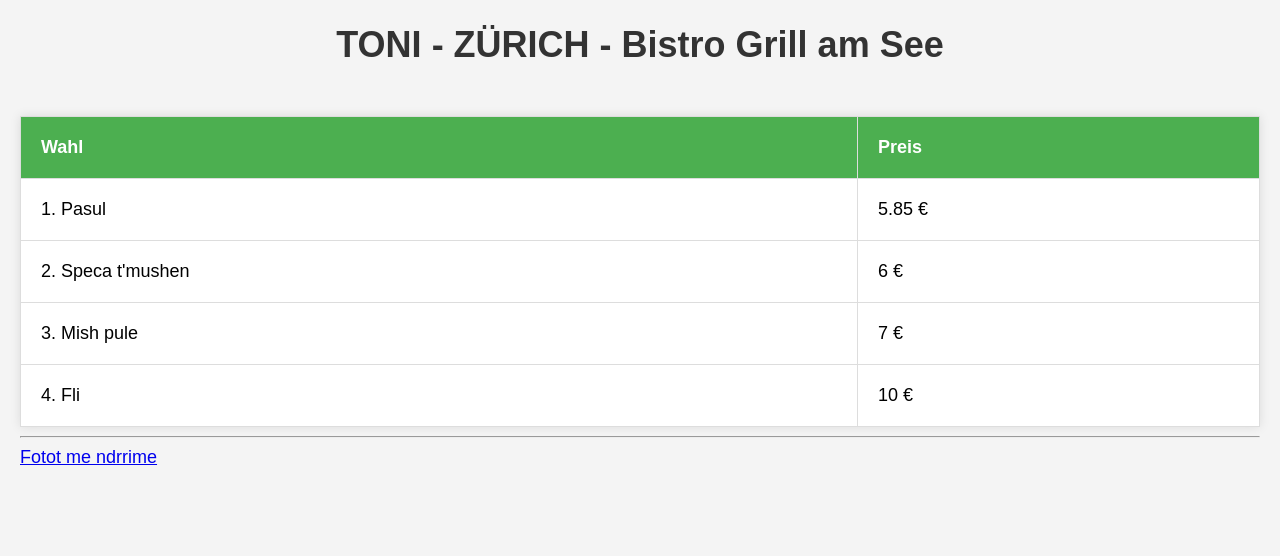
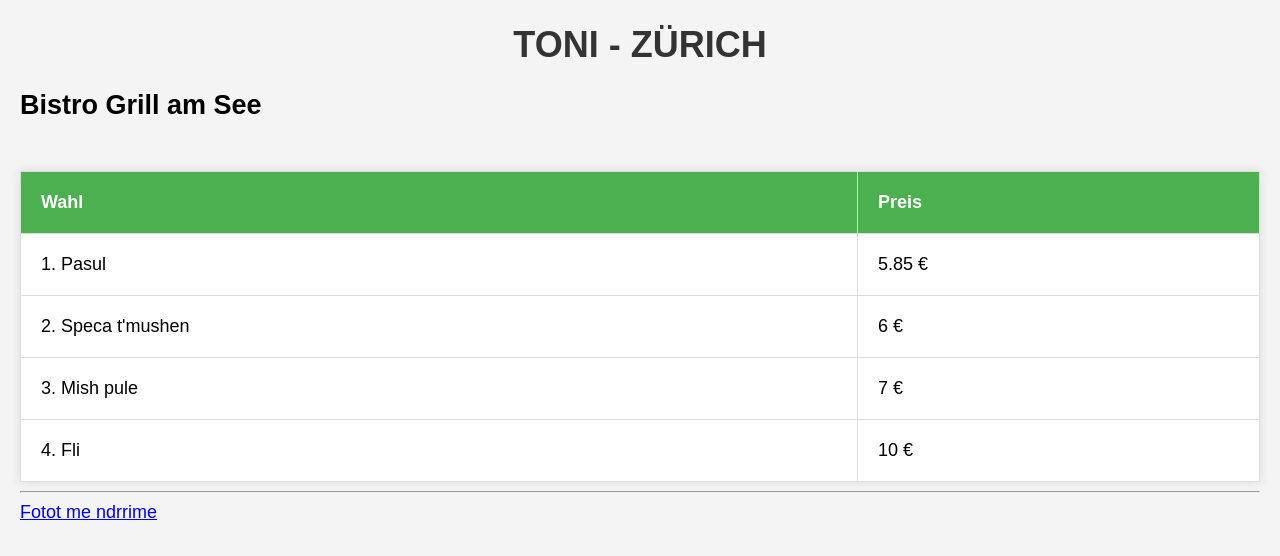
Before and after one commit to besmirbytyqi/html-portofolio, a plain HTML site: page index.html in a window 1280 px wide. Drawn offline with Linux system fonts and the light colour scheme.

Commit message:
Update index.html

```diff
--- a/index.html
+++ b/index.html
@@ -45,7 +45,8 @@
 
 <body>
 
-    <h1>TONI - ZÜRICH - Bistro Grill am See</h1>
+    <h1>TONI - ZÜRICH </h1>
+    <h2>Bistro Grill am See</h2>
 
     <table>
         <thead>
```
